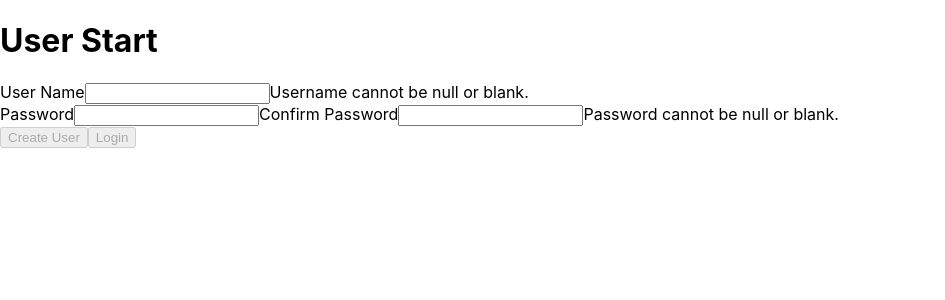
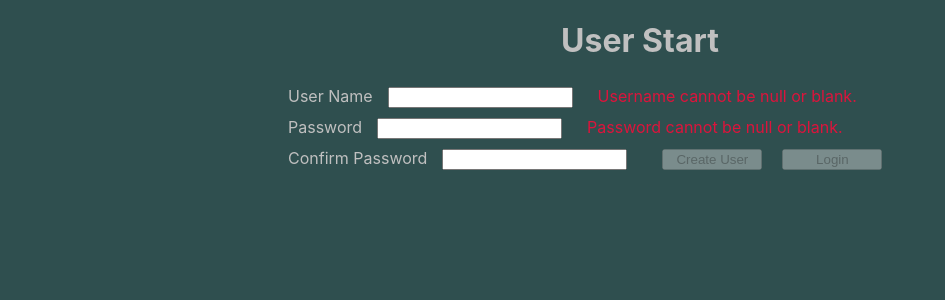
Before and after one commit to MSadoon94/CbotFrontend, a React (Create React App) app: page /start in a window 1280 px wide. Shown: the top 300 px of the page, without its empty margins (0-945 px from the left). Built offline with nearby package versions, Linux system fonts and the light colour scheme.

Commit message:
Added styling to start page

```diff
--- a/src/components/card/KrakenCard.jsx
+++ b/src/components/card/KrakenCard.jsx
@@ -1,8 +1,8 @@
 import React, {useEffect, useState} from "react";
 import {addCard, getCard} from "./CardApi";
-import "./card.css"
 import {postReqInterceptor, refreshTokenInterceptor} from "../common_api/RequestInterceptors";
 import {refreshJwt} from "../common_api/RefreshTokenApi";
+import "./card.css"
 
 export const KrakenCard = (props) => {
 
--- a/src/components/home/Home.jsx
+++ b/src/components/home/Home.jsx
@@ -69,4 +69,4 @@ export const Home = () => {
             </button>
         </div>
     )
-}
+};
--- a/src/components/user/UserStart.jsx
+++ b/src/components/user/UserStart.jsx
@@ -2,6 +2,7 @@ import React, {useEffect, useState} from "react";
 import {useHistory} from "react-router-dom";
 import {login, signup} from "./UserApi";
 import {validatePassword, validateUsername} from "./validator";
+import "./start.css"
 
 export const UserStart = () => {
 
@@ -75,38 +76,41 @@ export const UserStart = () => {
         });
     };
 
-    const isNotValidUsername = () => {return valid.username !== "✔"};
+    const isNotValidUsername = () => {
+        return valid.username !== "✔"
+    };
 
-    const isNotValidPassword = () => {return valid.password !== "✔"};
+    const isNotValidPassword = () => {
+        return valid.password !== "✔"
+    };
 
-    const isNotMatchingPassword = () => {return valid.password !== "Passwords do not match."};
+    const isNotMatchingPassword = () => {
+        return valid.password !== "Passwords do not match."
+    };
 
     return (
         <div>
             <h1 className={"title"}>User Start</h1>
             <form>
                 <div>
-                    <label htmlFor={"name"}>
-                        User Name
+                    <div className={"inputBlock"}>
+                        <label htmlFor={"name"}>User Name</label>
                         <input type="text" id={"name"} value={user.username}
                                onChange={e => setUser({...user, username: e.target.value})}/>
-                    </label>
-                    <output data-testid={"usernameValidity"}>{valid.username}</output>
-                    <br/>
+                        <output data-testid={"usernameValidity"} className={(valid.username === "✔" ? "checkmark": "invalid")}>{valid.username}</output>
+                    </div>
 
-                    <label htmlFor={"pass"}>
-                        Password
+                    <div className={"inputBlock"}>
+                        <label htmlFor={"pass"}>Password</label>
                         <input type={"text"} id={"pass"} value={user.password}
                                onChange={e => setUser({...user, password: e.target.value})}/>
-                    </label>
-                    <label htmlFor={"confirmPass"}>
-                        Confirm Password
+                        <output data-testid={"passwordValidity"} className={(valid.password === "✔" ? "checkmark": "invalid")}>{valid.password}</output>
+                    </div>
+
+                    <div className={"inputBlock"}>
+                        <label htmlFor={"confirmPass"}>Confirm Password</label>
                         <input type={"text"} id={"confirmPass"} value={user.confirmPassword}
                                onChange={e => setUser({...user, confirmPassword: e.target.value})}/>
-                    </label>
-                    <output data-testid={"passwordValidity"}>{valid.password}</output>
-                    <br/>
-
                         <button type={"button"} id={"createButton"}
                                 disabled={isNotValidUsername() || isNotValidPassword()}
                                 onClick={signupRequest}>Create User
@@ -115,6 +119,7 @@ export const UserStart = () => {
                                 disabled={(isNotValidUsername()) || (isNotValidPassword() && isNotMatchingPassword())}
                                 onClick={loginRequest}>Login
                         </button>
+                    </div>
 
                     <output data-testid={"requestOutcome"} id={"requestOutcome"}>{user.outcome}</output>
 
--- /dev/null
+++ b/src/components/user/start.css
@@ -0,0 +1,25 @@
+h1 {
+    text-align: center;
+}
+
+input {
+    margin: 5px 25px 5px 15px ;
+}
+
+button {
+    width: 100px;
+    margin: auto 10px;
+}
+
+.inputBlock {
+    width: 55%;
+    margin: auto;
+}
+
+.checkmark {
+    color: lightgreen;
+}
+
+.invalid{
+    color: crimson;
+}
--- a/src/index.css
+++ b/src/index.css
@@ -1,4 +1,6 @@
 body {
+  background-color: darkslategrey;
+  color: silver;
   margin: 0;
   font-family: -apple-system, BlinkMacSystemFont, 'Segoe UI', 'Roboto', 'Oxygen',
     'Ubuntu', 'Cantarell', 'Fira Sans', 'Droid Sans', 'Helvetica Neue',
```
Lines whose indentation alone changed are shown as unchanged.
